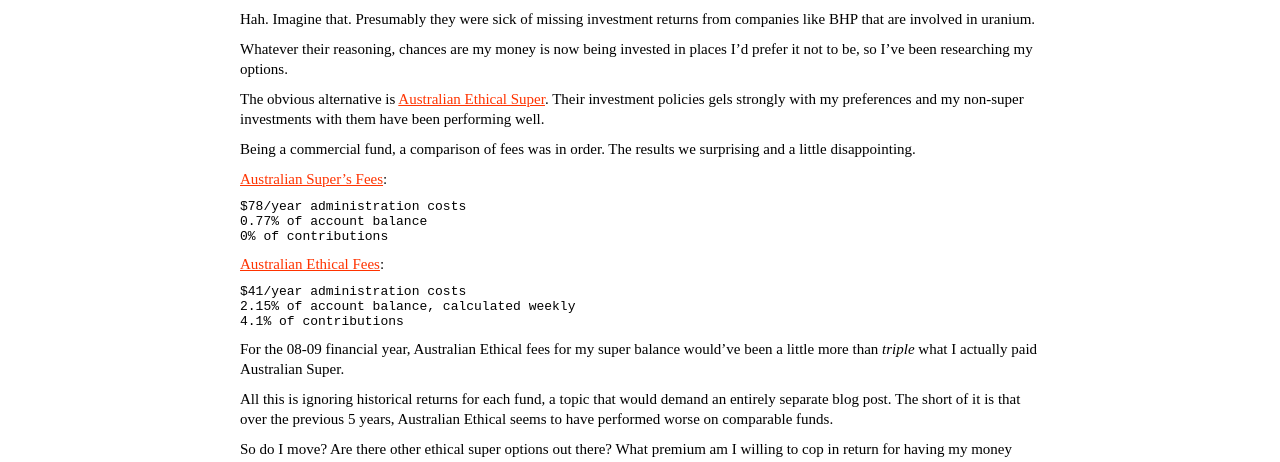
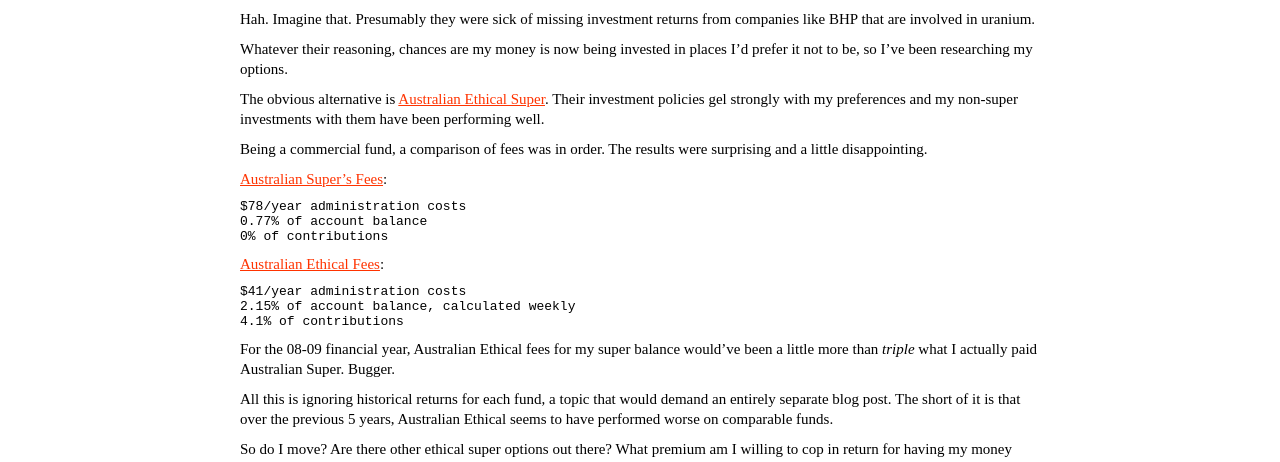
Before and after one commit to yob/yob.github.com, a Jekyll site: the page built from _posts/2010-01-16-ethical-superannuation.markdown, in a window 1280 px wide. Shown: the part 439-901 px from the top of the page. Built offline with Jekyll 4.4.1, drawn with Linux system fonts in a browser that asks for light colours.

Commit message:
small typos

```diff
--- a/_posts/2010-01-16-ethical-superannuation.markdown
+++ b/_posts/2010-01-16-ethical-superannuation.markdown
@@ -26,11 +26,11 @@ Whatever their reasoning, chances are my money is now being invested in places
 I'd prefer it not to be, so I've been researching my options.
 
 The obvious alternative is [Australian Ethical
-Super](http://www.australianethical.com.au). Their investment policies gels
+Super](http://www.australianethical.com.au). Their investment policies gel
 strongly with my preferences and my non-super investments with them have been
 performing well.
 
-Being a commercial fund, a comparison of fees was in order. The results we
+Being a commercial fund, a comparison of fees was in order. The results were
 surprising and a little disappointing.
 
 [Australian Super's Fees](http://australiansuper.com/formembers_feesandothercharges.aspx):
@@ -47,7 +47,7 @@ surprising and a little disappointing.
 
 For the 08-09 financial year, Australian Ethical fees for my super balance
 would've been a little more than *triple* what I actually paid Australian
-Super.
+Super. Bugger.
 
 All this is ignoring historical returns for each fund, a topic that would
 demand an entirely separate blog post. The short of it is that over the
```
